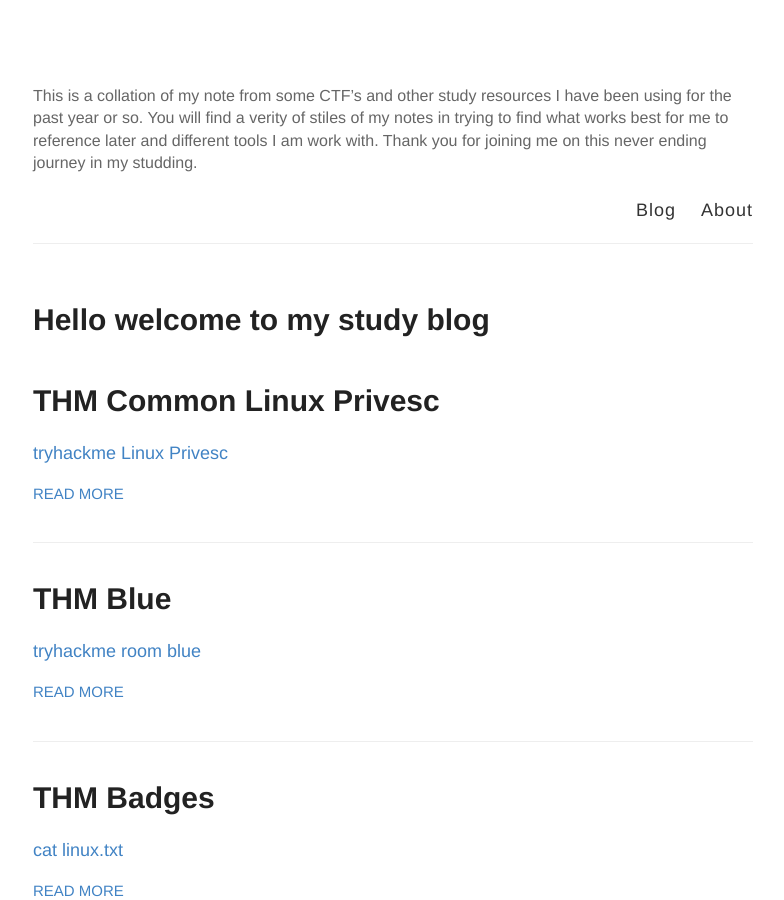
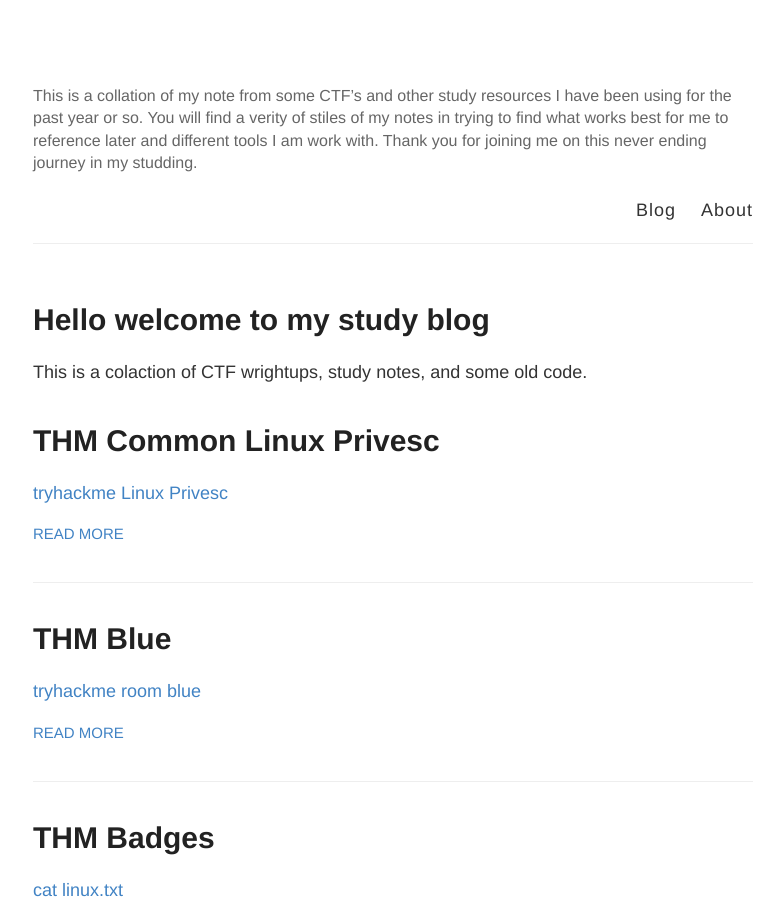
Before and after one commit to jon1123/blog, a Jekyll site: the page built from index.html, in a window 1280 px wide and 900 px high. Shown: the whole window, without its empty margins (247-1031 px from the left). Built offline with Jekyll 4.4.1, drawn with Linux system fonts in a browser that asks for light colours.

Commit message:
Update index.html

```diff
--- a/index.html
+++ b/index.html
@@ -3,7 +3,7 @@
 ---
 
 <h1>Hello welcome to my study blog</h1>
-
+<p>This is a colaction of CTF wrightups, study notes, and some old code.</p>
 <div class="posts">
   {% for post in site.posts %}
     <article class="post">
```
